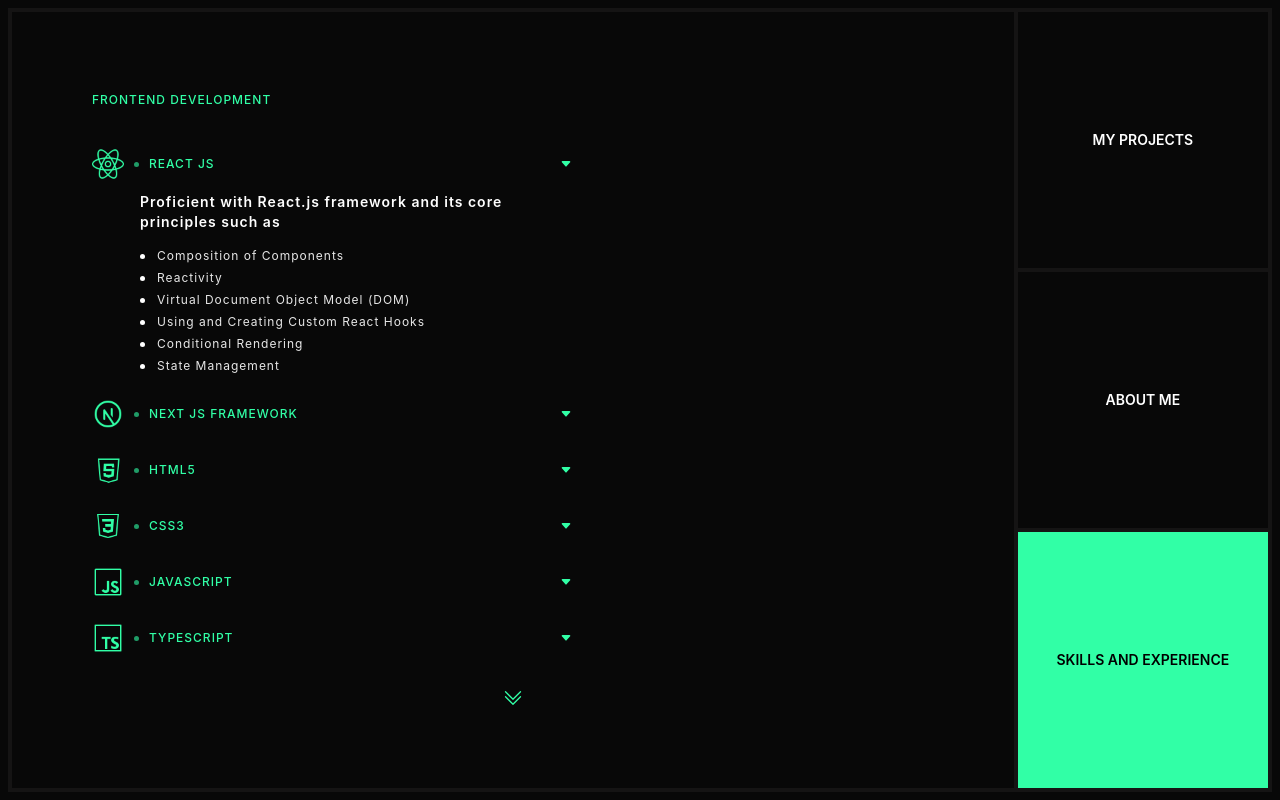
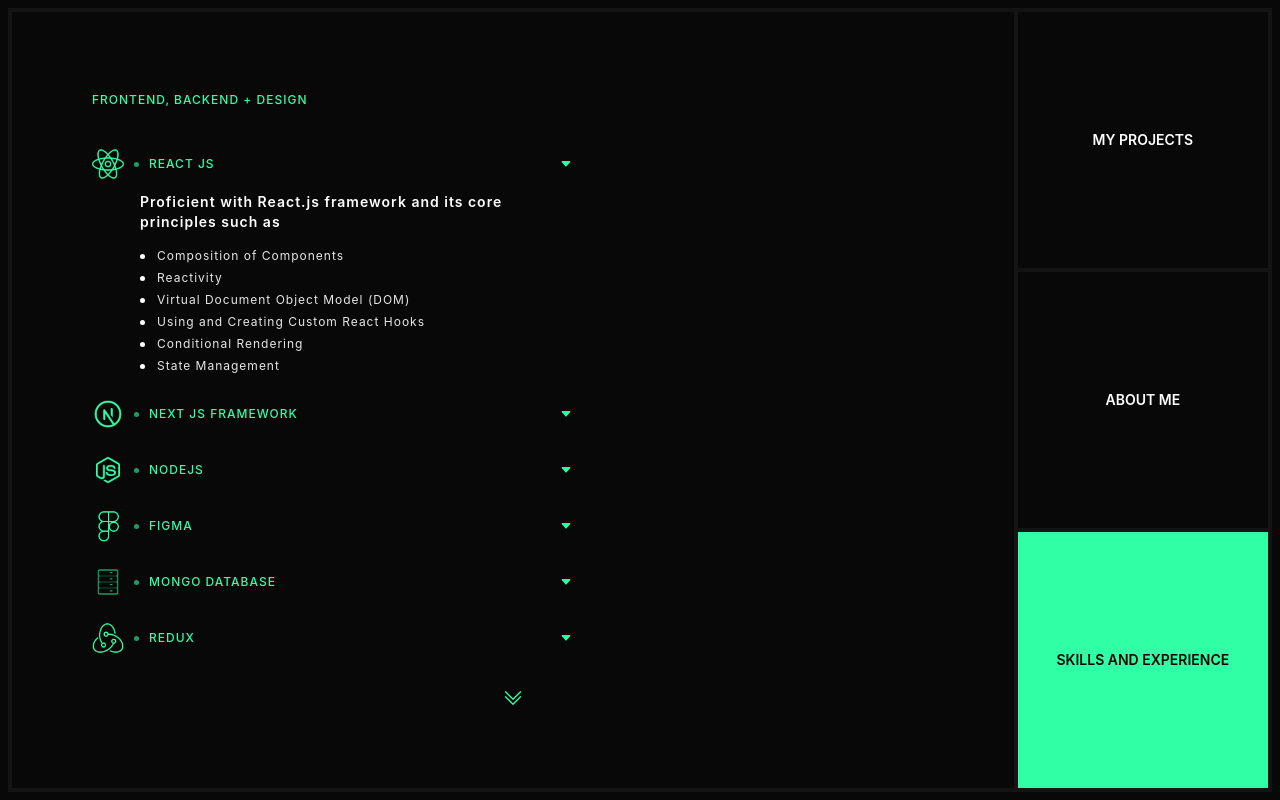
Before and after one commit to Xlongclaw/portfolio, a React (Create React App) app: page / in a window 1280 px wide. Both pictures are taken after a click on the element "SKILLS AND EXPERIENCE". Built offline with nearby package versions, Linux system fonts and the light colour scheme.

Commit message:
changed skill positioning in skill section

```diff
--- a/src/components/Skills.jsx
+++ b/src/components/Skills.jsx
@@ -1,10 +1,5 @@
 import React, { useState } from "react";
 import * as Icon from "react-icons/bs";
-import SkillWrapper from "./SkillWrapper";
-import TechStack from "./TechStack";
-import skillData from "../constants/skillData";
-import experience from "../constants/experience";
-import { motion } from "framer-motion";
 import SkillContainer from "./SkillContainer";
 import skillsData from "../constants/skillsData";
 
@@ -14,7 +9,7 @@
     <div className=" flex sm:p-4 p-0 tracking-[1px] flex-col relative sm:top-0 top-[-2.8rem] w-full sm:h-full h-[116%]">
       <div className="flex-col flex gap-6 overflow-y-scroll hide-scroll">
         <h4 className="text-ASCENT text-xs font-medium mb-4">
-          FRONTEND DEVELOPMENT
+          FRONTEND, BACKEND + DESIGN
         </h4>
         {skillsData.map((skillData, index) => (
           <SkillContainer
--- a/src/constants/skillsData.js
+++ b/src/constants/skillsData.js
@@ -28,8 +28,79 @@
     ],
   },
   {
-    image: require("../images/html5.png"),
-    title: "HTML5",
+    image: require("../images/nodejs.png"),
+    title: "NODEJS",
+    boldLine:
+      "Proficient with React.js framework and its core principles such as ",
+    keyPoints: [
+      "Composition of Components",
+      "Reactivity",
+      "Virtual Document Object Model (DOM)",
+      "Using and Creating Custom React Hooks",
+      "Conditional Rendering",
+      "State Management",
+    ],
+  },
+  {
+    image: require("../images/figma.png"),
+    title: "FIGMA",
+    boldLine:
+      "Proficient with React.js framework and its core principles such as ",
+    keyPoints: [
+      "Composition of Components",
+      "Reactivity",
+      "Virtual Document Object Model (DOM)",
+      "Using and Creating Custom React Hooks",
+      "Conditional Rendering",
+      "State Management",
+    ],
+  },
+  {
+    image: require("../images/mongodb.png"),
+    title: "MONGO DATABASE",
+    boldLine:
+      "Proficient with React.js framework and its core principles such as ",
+    keyPoints: [
+      "Composition of Components",
+      "Reactivity",
+      "Virtual Document Object Model (DOM)",
+      "Using and Creating Custom React Hooks",
+      "Conditional Rendering",
+      "State Management",
+    ],
+  },
+  {
+    image: require("../images/redux.png"),
+    title: "REDUX",
+    boldLine:
+      "Proficient with React.js framework and its core principles such as ",
+    keyPoints: [
+      "Composition of Components",
+      "Reactivity",
+      "Virtual Document Object Model (DOM)",
+      "Using and Creating Custom React Hooks",
+      "Conditional Rendering",
+      "State Management",
+    ],
+  },
+  {
+    image: require("../images/tailwind.png"),
+    title: "TAILWIND CSS",
+    boldLine:
+      "Proficient with React.js framework and its core principles such as ",
+    keyPoints: [
+      "Composition of Components",
+      "Reactivity",
+      "Virtual Document Object Model (DOM)",
+      "Using and Creating Custom React Hooks",
+      "Conditional Rendering",
+      "State Management",
+    ],
+  },
+
+  {
+    image: require("../images/typescript.png"),
+    title: "TYPESCRIPT",
     boldLine:
       "Proficient with React.js framework and its core principles such as ",
     keyPoints: [
@@ -70,50 +141,8 @@
     ],
   },
   {
-    image: require("../images/typescript.png"),
-    title: "TYPESCRIPT",
-    boldLine:
-      "Proficient with React.js framework and its core principles such as ",
-    keyPoints: [
-      "Composition of Components",
-      "Reactivity",
-      "Virtual Document Object Model (DOM)",
-      "Using and Creating Custom React Hooks",
-      "Conditional Rendering",
-      "State Management",
-    ],
-  },
-  {
-    image: require("../images/redux.png"),
-    title: "REDUX",
-    boldLine:
-      "Proficient with React.js framework and its core principles such as ",
-    keyPoints: [
-      "Composition of Components",
-      "Reactivity",
-      "Virtual Document Object Model (DOM)",
-      "Using and Creating Custom React Hooks",
-      "Conditional Rendering",
-      "State Management",
-    ],
-  },
-  {
-    image: require("../images/tailwind.png"),
-    title: "TAILWIND CSS",
-    boldLine:
-      "Proficient with React.js framework and its core principles such as ",
-    keyPoints: [
-      "Composition of Components",
-      "Reactivity",
-      "Virtual Document Object Model (DOM)",
-      "Using and Creating Custom React Hooks",
-      "Conditional Rendering",
-      "State Management",
-    ],
-  },
-  {
-    image: require("../images/figma.png"),
-    title: "FIGMA",
+    image: require("../images/html5.png"),
+    title: "HTML5",
     boldLine:
       "Proficient with React.js framework and its core principles such as ",
     keyPoints: [
```
